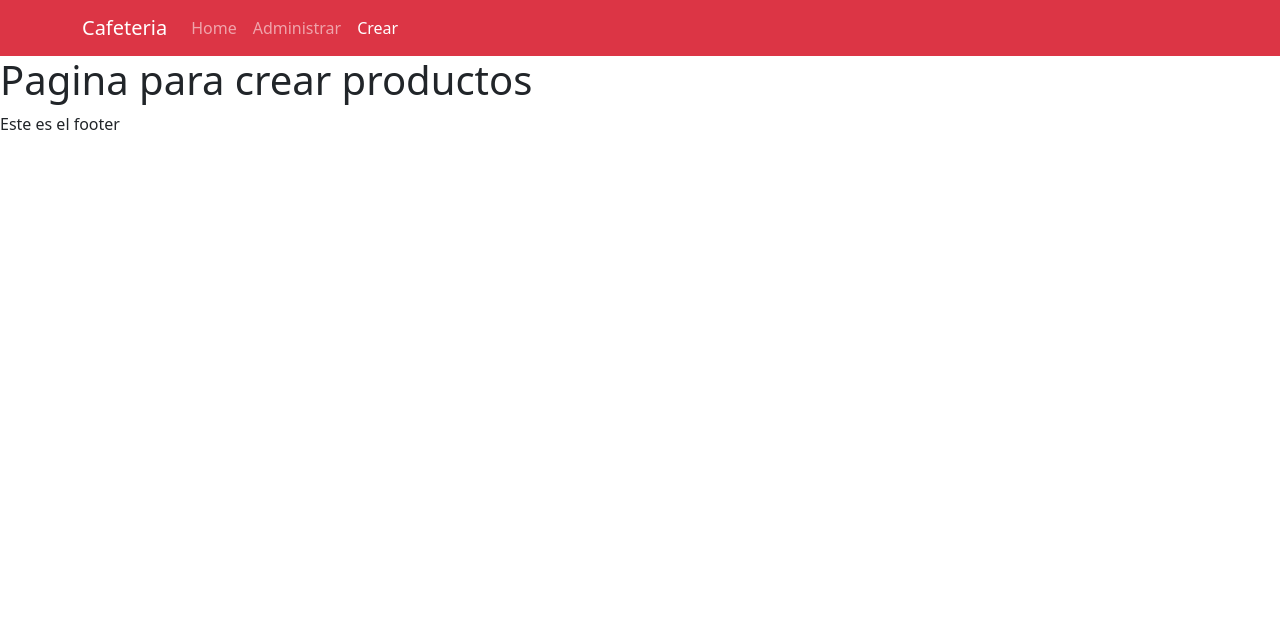
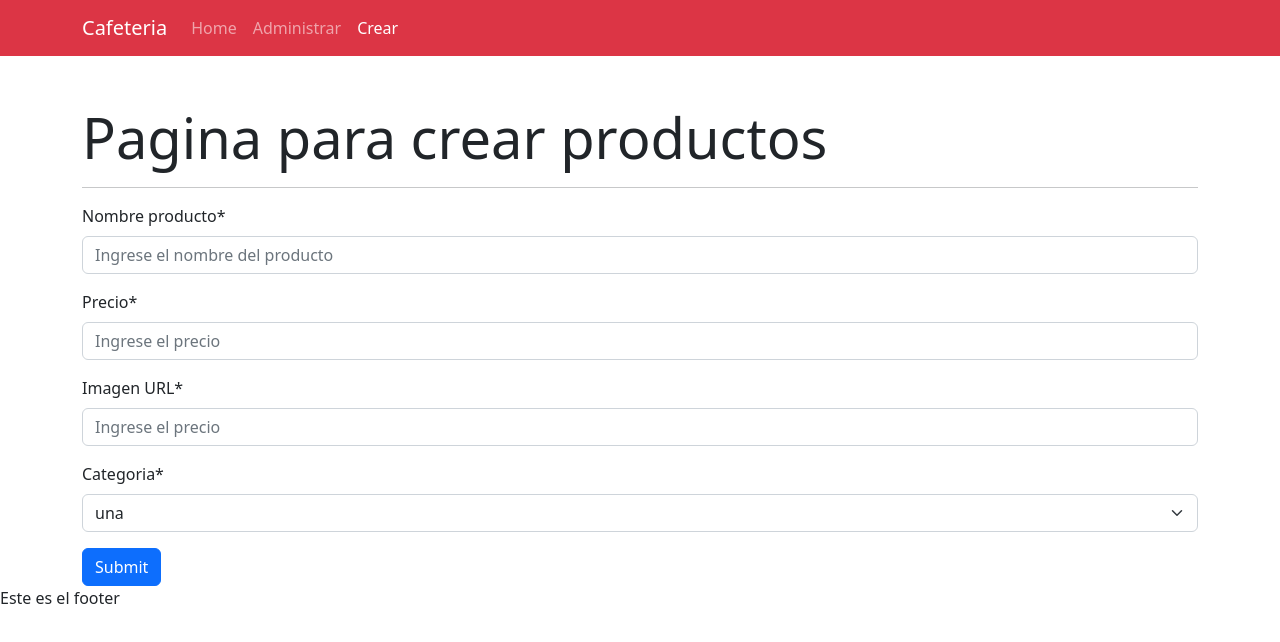
Before and after one commit to franAndrad/cafeteria, a React (Create React App) app: page /administrar/crear in a window 1280 px wide. Shown: the top 642 px of the page. Built offline with nearby package versions, Linux system fonts and the light colour scheme.

Commit message:
se maqueto el formulario

```diff
--- a/src/App.js
+++ b/src/App.js
@@ -1,8 +1,8 @@
 import { BrowserRouter, Routes, Route } from 'react-router-dom';
 import Home from './components/views/Home'
-import AdministrarProductos from './components/views/AdministrarProductos'
-import CrearProducto from './components/views/CrearProducto'
-import EditarProducto from './components/views/EditarProducto'
+import AdministrarProductos from './components/views/producto/AdministrarProductos'
+import CrearProducto from './components/views/producto/CrearProducto'
+import EditarProducto from './components/views/producto/EditarProducto'
 import Error404 from './components/views/Error404';
 import Menu from './components/common/Menu'
 import Footer from './components/common/Footer'
--- a/src/components/views/CrearProducto.js
+++ /dev/null
@@ -1,11 +0,0 @@
-import React from 'react';
-
-const CrearProducto = () => {
-    return (
-        <div>
-            <h1>Pagina para crear productos</h1>
-        </div>
-    );
-};
-
-export default CrearProducto;
--- /dev/null
+++ b/src/components/views/producto/CrearProducto.js
@@ -0,0 +1,37 @@
+import React from 'react';
+import { Form, Button } from 'react-bootstrap';
+
+const CrearProducto = () => {
+    return (
+        <section className='container'>
+            <h1 className='display-4 mt-5'>Pagina para crear productos</h1>
+            <hr />
+            <Form>
+                <Form.Group className="mb-3" controlId="formNombreProdcuto">
+                    <Form.Label>Nombre producto*</Form.Label>
+                    <Form.Control type="text" placeholder="Ingrese el nombre del producto" />
+                </Form.Group>
+                <Form.Group className="mb-3" controlId="formPrecio">
+                    <Form.Label>Precio*</Form.Label>
+                    <Form.Control type="text" placeholder="Ingrese el precio" />
+                </Form.Group>
+                <Form.Group className="mb-3" controlId="formPrecio">
+                    <Form.Label>Imagen URL*</Form.Label>
+                    <Form.Control type="text" placeholder="Ingrese el precio" />
+                </Form.Group>
+                <Form.Group className="mb-3" controlId="formPrecio">
+                    <Form.Label>Categoria*</Form.Label>
+                    <Form.Select>
+                        <option value="">una</option>
+                        <option value="">dos</option>
+                    </Form.Select>
+                </Form.Group>
+                <Button variant="primary" type="submit">
+                    Submit
+                </Button>
+                </Form>
+        </section>
+    );
+};
+
+export default CrearProducto;
```
Also changed, not shown: src/components/views/producto/AdministrarProductos.js (renamed from src/components/views/AdministrarProductos.js), src/components/views/producto/EditarProducto.js (renamed from src/components/views/EditarProducto.js), src/components/views/producto/ItemProducto.js (renamed from src/components/views/ItemProducto.js).
